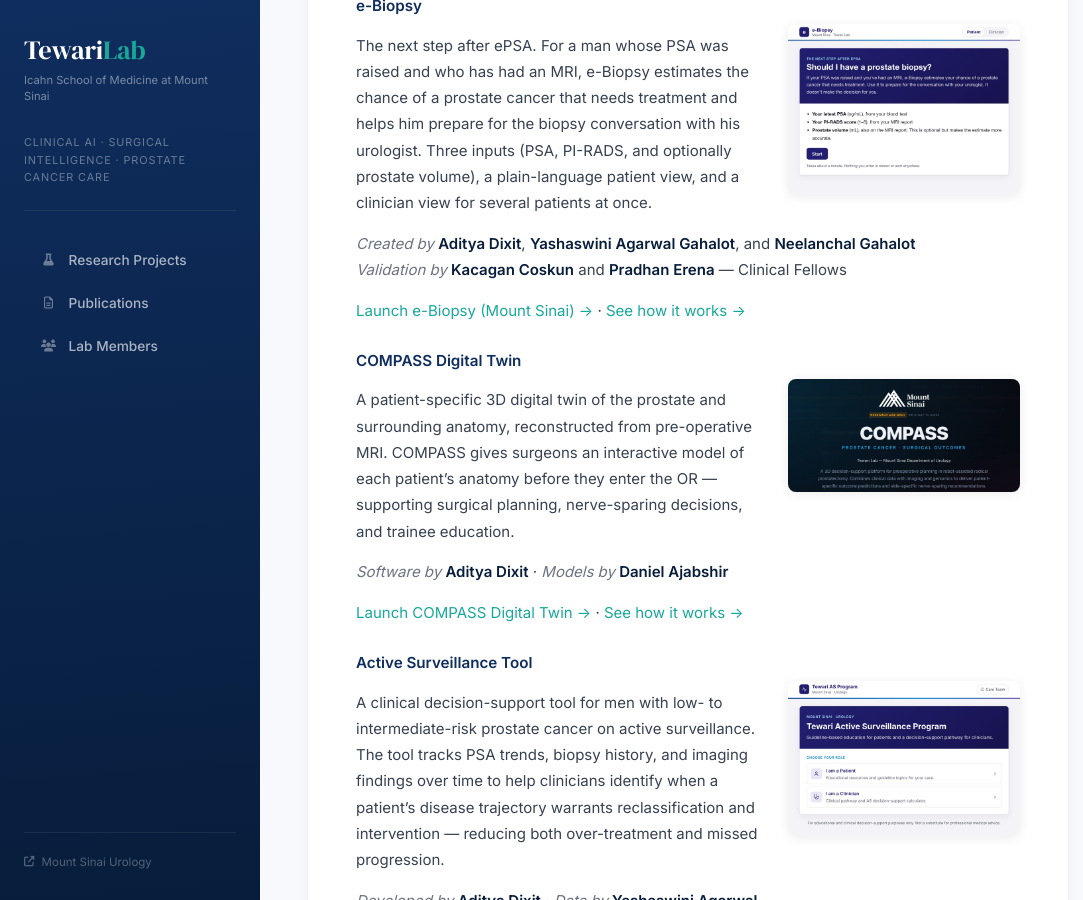
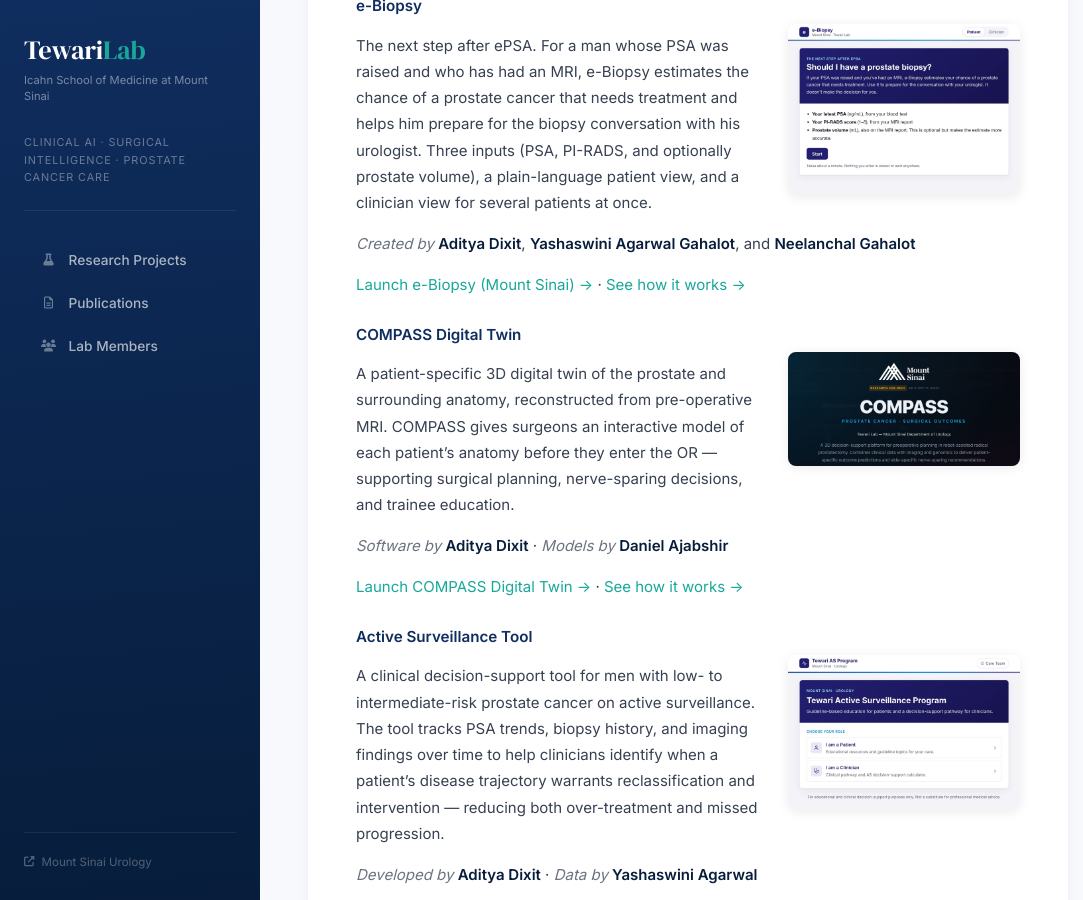
Before and after one commit to Urology-AI/urology-ai.github.io, a Jekyll site: the page built from projects/index.md, in a window 1280 px wide and 900 px high, scrolled down 653 px. Shown: the whole window, without its empty margins (0-1083 px from the left). Built offline with Jekyll 4.4.1, drawn with Linux system fonts in a browser that asks for light colours; our own code applies the rules of GitHub Pages for plain Markdown files.

Commit message:
Remove validation credit from e-Biopsy for now
Co-Authored-By: Claude Opus 5.5 <noreply@anthropic.com>

```diff
--- a/projects/index.md
+++ b/projects/index.md
@@ -29,7 +29,6 @@ An electronic decision-support tool built around PSA and clinical risk factors.
 The next step after ePSA. For a man whose PSA was raised and who has had an MRI, e-Biopsy estimates the chance of a prostate cancer that needs treatment and helps him prepare for the biopsy conversation with his urologist. Three inputs (PSA, PI-RADS, and optionally prostate volume), a plain-language patient view, and a clinician view for several patients at once.
 
 *Created by* **Aditya Dixit**, **Yashaswini Agarwal Gahalot**, and **Neelanchal Gahalot**
-*Validation by* **Kacagan Coskun** and **Pradhan Erena** — Clinical Fellows
 
 [Launch e-Biopsy (Mount Sinai) →](https://biopsy.urology.edu.eu.org/) · [See how it works →]({{ "/projects/e-biopsy/" | relative_url }})
 
```
Also changed, not shown: projects/e-biopsy.md (+0 -1 lines).
